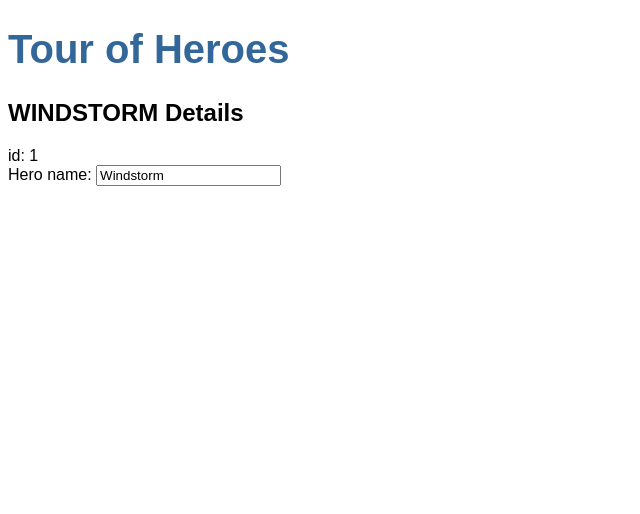
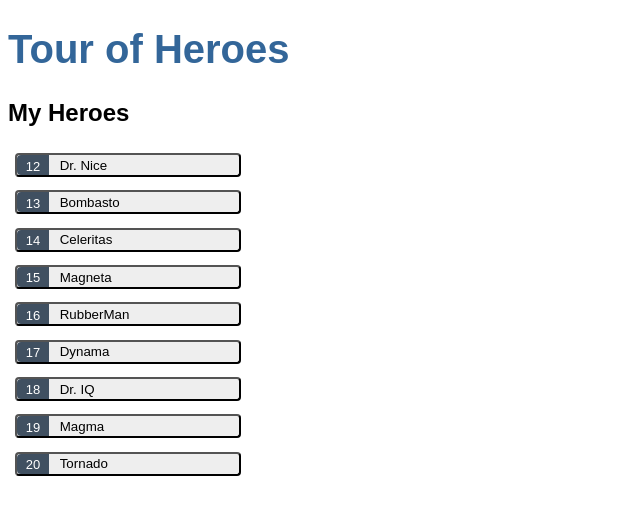
Before and after one commit to Real-VeerSandhu/Heroes, an Angular app: page / in a window 1280 px wide. Shown: the top 514 px of the page, without its empty margins (0-640 px from the left). Built offline with nearby package versions, Linux system fonts and the light colour scheme.

Commit message:
add heroes list

```diff
--- a/src/app/heroes/heroes.component.css
+++ b/src/app/heroes/heroes.component.css
@@ -0,0 +1,66 @@
+/* HeroesComponent's private CSS styles */
+.heroes {
+margin: 0 0 2em 0;
+list-style-type: none;
+padding: 0;
+width: 15em;
+}
+
+.heroes li {
+display: flex;
+}
+
+.heroes button {
+flex: 1;
+cursor: pointer;
+position: relative;
+left: 0;
+background-color: #EEE;
+margin: .5em;
+padding: 0;
+border-radius: 4px;
+display: flex;
+align-items: stretch;
+height: 1.8em;
+}
+
+.heroes button:hover {
+color: #2c3a41;
+background-color: #e6e6e6;
+left: .1em;
+}
+
+.heroes button:active {
+background-color: #525252;
+color: #fafafa;
+}
+
+.heroes button.selected {
+background-color: black;
+color: white;
+}
+
+.heroes button.selected:hover {
+background-color: #505050;
+color: white;
+}
+
+.heroes button.selected:active {
+background-color: black;
+color: white;
+}
+
+.heroes .badge {
+display: inline-block;
+font-size: small;
+color: rgb(255, 255, 255);
+padding: 0.8em 0.7em 0 0.7em;
+background-color: #405061;
+line-height: 0.2em;
+margin-right: .8em;
+border-radius: 4px 0 0 4px;
+}
+
+.heroes .name {
+align-self: center;
+}
--- a/src/app/heroes/heroes.component.html
+++ b/src/app/heroes/heroes.component.html
@@ -1,8 +1,19 @@
-<h2>{{hero.name| uppercase}} Details</h2>
+<h2>My Heroes</h2>
+<ul class="heroes">
+  <li *ngFor="let hero of heroes">
+    <button type="button" [class.selected]="hero === selectedHero"
+    (click)="onSelect(hero)">
+      <span class="badge">{{hero.id}}</span>
+      <span class="name">{{hero.name}}</span>
+    </button>
+  </li>
+</ul>
 
-<div><span>id: </span>{{hero.id}}</div>
-
+<div *ngIf="selectedHero">
+<h2>{{selectedHero.name | uppercase}} Details</h2>
+<div>id: {{selectedHero.id}}</div>
 <div>
-    <label for="name">Hero name: </label>
-    <input id="name" [(ngModel)]="hero.name" placeholder="name">
+    <label for="hero-name">Hero name: </label>
+    <input id="hero-name" [(ngModel)]="selectedHero.name" placeholder="name">
 </div>
+</div>
--- a/src/app/heroes/heroes.component.ts
+++ b/src/app/heroes/heroes.component.ts
@@ -1,14 +1,19 @@
 import { Component } from '@angular/core';
 import { Hero } from '../hero';
+import { HEROES } from '../mock-heroes';
 
 @Component({
   selector: 'app-heroes',
   templateUrl: './heroes.component.html',
   styleUrls: ['./heroes.component.css']
 })
+
 export class HeroesComponent {
-  hero: Hero = {
-    id: 1,
-    name: 'Windstorm'
-  };
+
+  heroes = HEROES;
+  selectedHero?: Hero;
+
+  onSelect(hero: Hero): void {
+    this.selectedHero = hero;
+  }
 }
--- /dev/null
+++ b/src/app/mock-heroes.ts
@@ -0,0 +1,13 @@
+import { Hero } from './hero';
+
+export const HEROES: Hero[] = [
+  { id: 12, name: 'Dr. Nice' },
+  { id: 13, name: 'Bombasto' },
+  { id: 14, name: 'Celeritas' },
+  { id: 15, name: 'Magneta' },
+  { id: 16, name: 'RubberMan' },
+  { id: 17, name: 'Dynama' },
+  { id: 18, name: 'Dr. IQ' },
+  { id: 19, name: 'Magma' },
+  { id: 20, name: 'Tornado' }
+];
```
